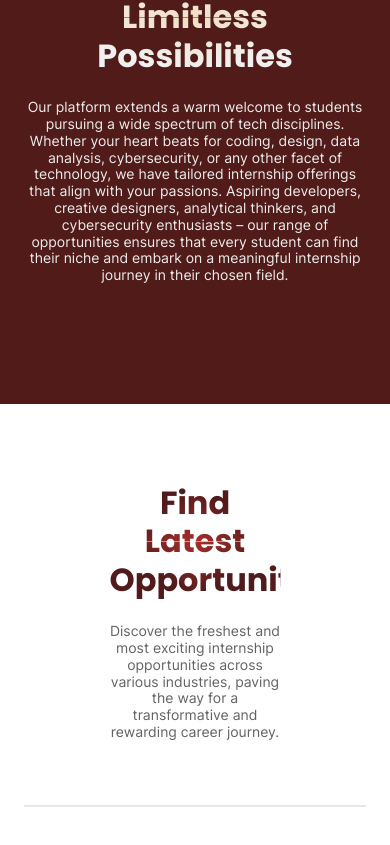
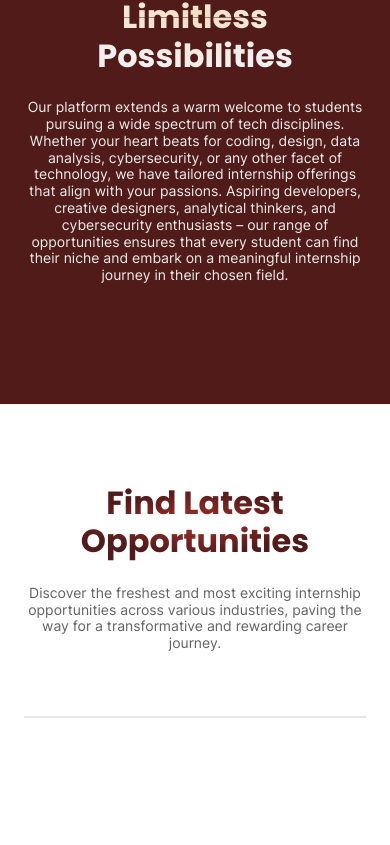
Before and after one commit to jnvillamor/Iskolarlink-v2.0, a React (Vite) app: page / in a window 390 px wide. Shown: the part 1897-2742 px from the top of the page. Built offline with nearby package versions, Linux system fonts and the light colour scheme.

Commit message:
Hotfix: Fix responsive width for Section for (Featured List)

```diff
--- a/src/pages/landingPage/HomePage.tsx
+++ b/src/pages/landingPage/HomePage.tsx
@@ -92,7 +92,7 @@
 const Section4 = () => {
   return (
     <div className='pt-20 pb-[160px] px-6 lg:px-16 2xl:px-32'>
-      <div className='w-1/2 mx-auto text-center mb-16'>
+      <div className='w-full md:w-1/2 mx-auto text-center mb-16'>
         <h1 className='text-center textGradient2 mb-6'>
           Find Latest <br /> Opportunities
         </h1>
```
